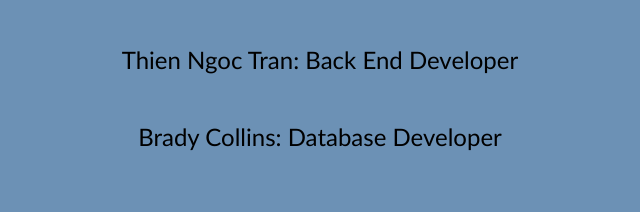
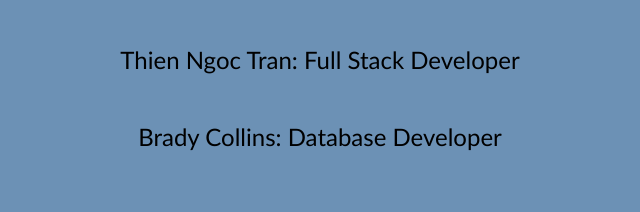
Before and after one commit to JakeOnDevineCRM/JakeOnDevineCRM.github.io, a plain HTML site: page index.html in a window 1280 px wide. Shown: the part 7782-7994 px from the top of the page, 320-960 px from the left. Drawn offline with Linux system fonts and the light colour scheme.

Commit message:
Update index.html

```diff
--- a/index.html
+++ b/index.html
@@ -78,7 +78,7 @@
             <h1>Meet the Team</h1>
             <p>Amy Schiffler: Front End Developer & Team Lead</p>
             <p>Javier Torres: Front End Developer & Team Lead</p>
-            <p>Thien Ngoc Tran: Back End Developer</p>
+            <p>Thien Ngoc Tran: Full Stack Developer</p>
             <p>Brady Collins: Database Developer</p>
         </section>
     </div>
```
